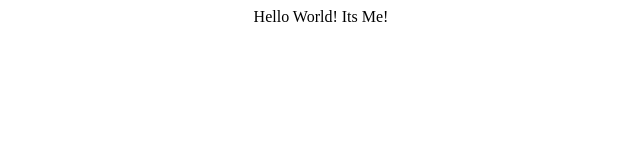
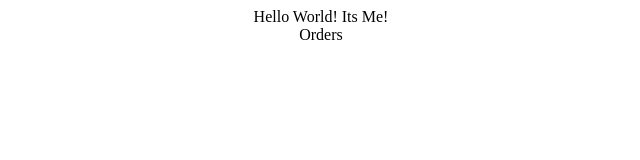
Before and after one commit to elledove/bae-frontend, a React (Create React App) app: page / in a window 1280 px wide. Shown: the top 160 px of the page, without its empty margins (319-959 px from the left). Built offline with nearby package versions, Linux system fonts and the light colour scheme.

Commit message:
created orders and menuitems container.also order form component.

```diff
--- a/src/App.js
+++ b/src/App.js
@@ -1,5 +1,8 @@
 import './App.css';
 import React,{Component} from 'react';
+import MenuItems from './containers/MenuItemsContainer';
+import Orders from './containers/OrdersContainer';
+
 
 class App extends Component {
 
@@ -8,6 +11,7 @@ class App extends Component {
     return (
       <div className="App">
         Hello World! Its Me!
+        <Orders/>
       </div>
      );
   }
--- /dev/null
+++ b/src/actions/fetchmenu_items.js
@@ -0,0 +1,3 @@
+export default function fetchMenuItems(){
+
+}
--- /dev/null
+++ b/src/containers/MenuItemsContainer.js
@@ -0,0 +1,14 @@
+import React, { Component } from 'react';
+
+class MenuItemsContainer extends Component {
+    state = {  }
+    render() {
+        return (
+            <div>
+                Menu Items
+            </div>
+         );
+    }
+}
+
+export default MenuItemsContainer;
--- /dev/null
+++ b/src/containers/OrdersContainer.js
@@ -0,0 +1,15 @@
+import React,{Component} from 'react';
+
+
+
+class OrdersContainer extends Component {
+    state = {  }
+    render() {
+        return ( <div>
+
+            Orders
+        </div> );
+    }
+}
+
+export default OrdersContainer;
```
Also changed, not shown: src/components/OrderForm.js (added).
